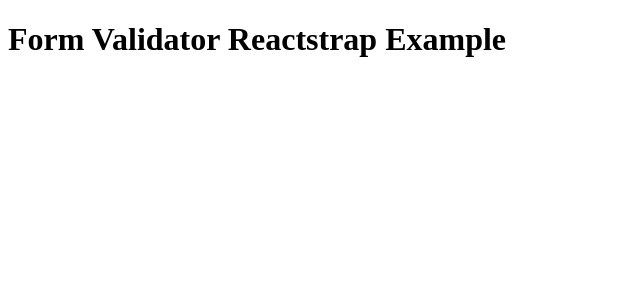
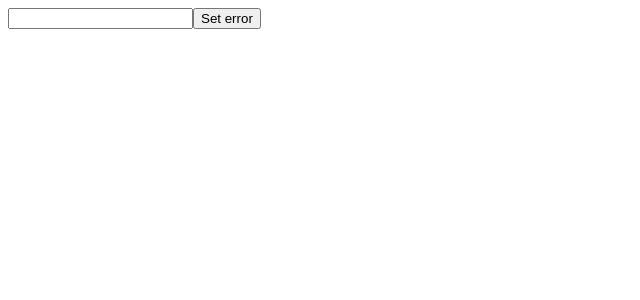
Before and after one commit to arkgast/form-validator-reactstrap, a React (Create React App) app: page / in a window 1280 px wide. Shown: the top 300 px of the page, without its empty margins (0-640 px from the left). Built offline with nearby package versions, Linux system fonts and the light colour scheme; the HTML template or start-up script is replaced by a standard one.

Commit message:
feat: add compount component

```diff
--- a/src/App.tsx
+++ b/src/App.tsx
@@ -1,7 +1,50 @@
-import React from 'react';
+import React, { Fragment, useState } from 'react';
 
-const App = () => (
-  <h1>Form Validator Reactstrap Example</h1>
+interface IInputProps {
+  name: string,
+  value?: string,
+  error?: string,
+  onChange: () => void
+}
+
+const Input: React.SFC<IInputProps> = ({ name, value, error }) => (
+  <Fragment>
+    <input name={name} value={value} />
+    {error && <span>{error}</span>}
+  </Fragment>
 )
 
+interface IFormProps {
+  children: any
+}
+
+const Form: React.SFC<IFormProps> = ({ children }) => {
+  const [error, setError] = useState('')
+
+  const handleClick = () => {
+    setError('Input has error')
+  }
+
+  return (
+    <form>
+      {React.Children.map(children, (child) => {
+        return React.cloneElement(child, {
+          error
+        })
+      })}
+      <button type='button' onClick={handleClick}>Set error</button>
+    </form>
+  )
+}
+
+const App = () => {
+  const handleChange = () => {}
+
+  return (
+    <Form>
+      <Input name='email' value='' onChange={handleChange} />
+    </Form>
+  )
+}
+
 export default App;
```
